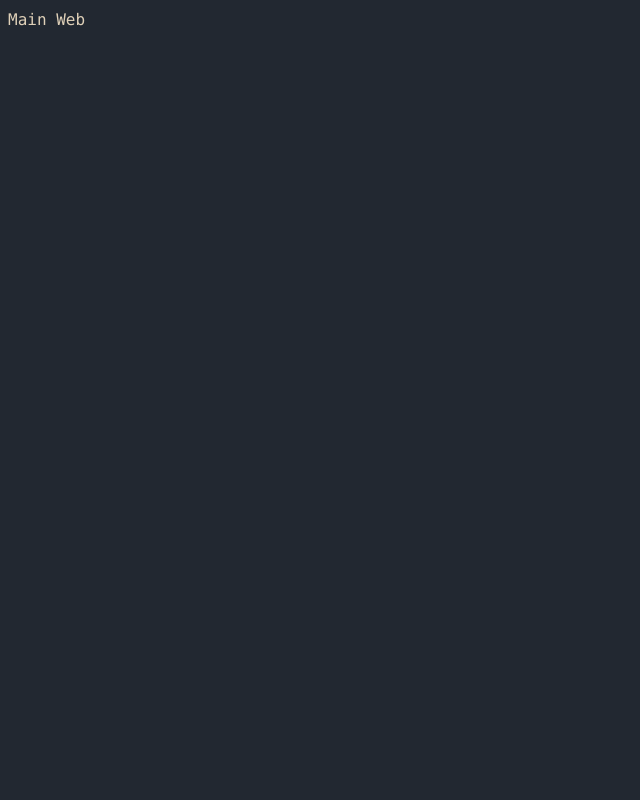
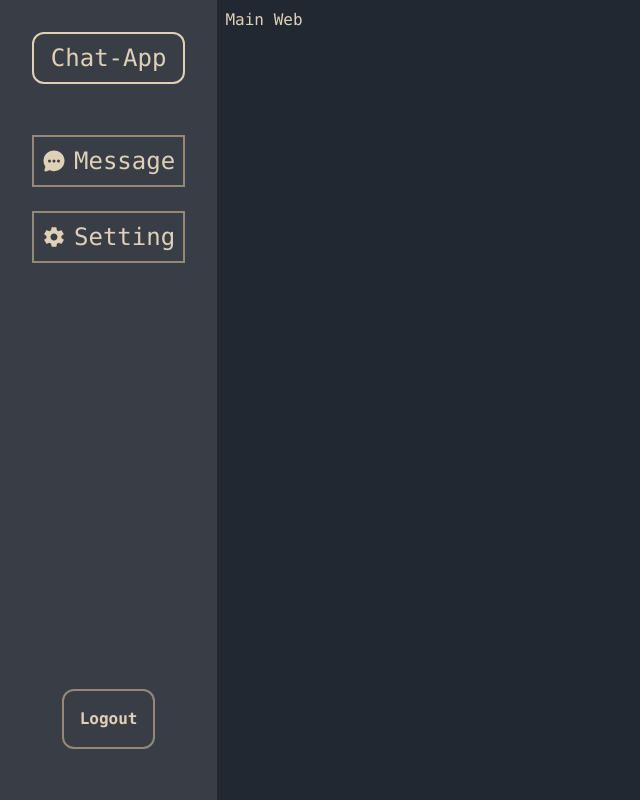
Before and after one commit to Korakodman/app-chat, a Next.js app: page / in a window 1280 px wide. Shown: the whole page, without its empty margins (0-640 px from the left). Built offline with nearby package versions, Linux system fonts and the light colour scheme.

Commit message:
show navbar

```diff
--- a/src/app/layout.js
+++ b/src/app/layout.js
@@ -32,7 +32,7 @@ export default function RootLayout({ children }) {
       <body
         className="antialiased flex "
       >
-     { user  ? <Navbar/> :""}
+     <Navbar/>
         {children}
 
       </body>
```
